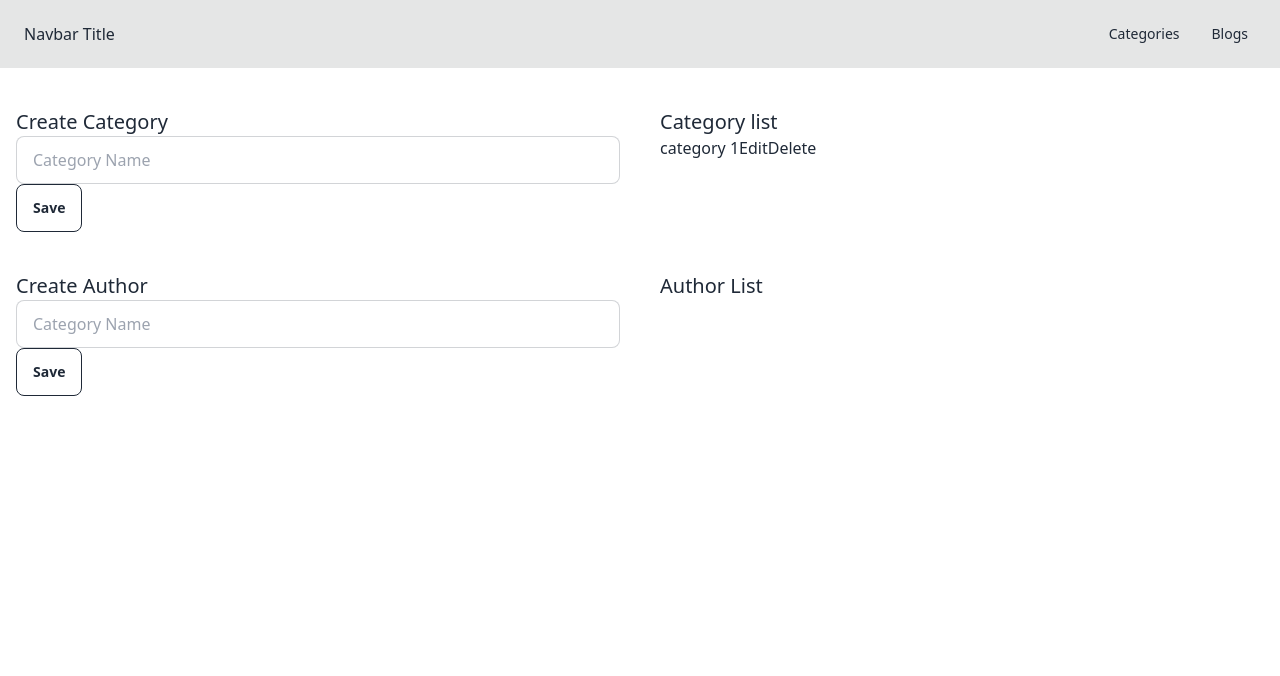
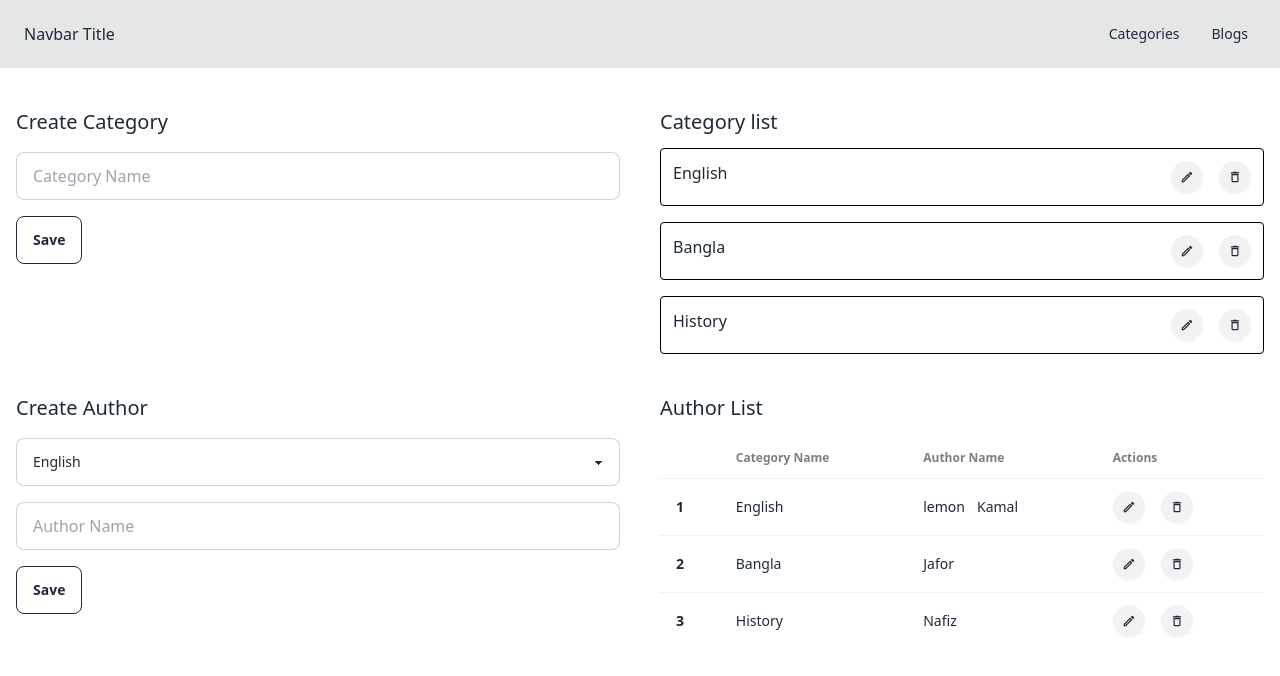
Before and after one commit to hmjuel78/advanced-blogging, a React (Vite) app: page / in a window 1280 px wide. Shown: the top 676 px of the page. Built offline with nearby package versions, Linux system fonts and the light colour scheme; data requests are answered from the project's data file.

Commit message:
cat fetch and author data fetch

```diff
--- a/db.json
+++ b/db.json
@@ -1,19 +1,91 @@
 {
-    "posts": [
+    "catagories":[
         {
-            "id": 1,
-            "title": "json-server",
-            "author": "typicode"
+            "name" : "English",
+            "id" : 1
+        },
+        {
+            "name" : "Bangla",
+            "id" : 2
+        },
+        {
+            "name" : "History",
+            "id" : 3
         }
+    ],
+    "authors": [
+        {
+            "name":"lemon",
+            "id":1,
+            "category_id" : 1
+        },
+        {
+            "name":"Kamal",
+            "id":2,
+            "category_id" : 1
+        },
+        {
+            "name":"Nafiz",
+            "id":3,
+            "category_id" : 3
+        },
+        {
+            "name":"Jafor",
+            "id":4,
+            "category_id" : 2
+        }
+    ],
+    "tags": [
+        {
+            "name" : "trending",
+            "id" : 1
+          },
+          {
+            "name" : "top",
+            "id" : 2
+          },
+          {
+            "name" : "high",
+            "id" : 3
+          },
+          {
+            "name" : "hunter",
+            "id" : 4
+          },
+          {
+            "name" : "best",
+            "id" : 5
+          }
+    ],
+    "blogs": [
+        {
+            "id" : 1,
+            "author_id" : 1,
+            "category_id" : 1,
+            "title" : "somethinmg",
+            "desc" : "long text",
+            "dateTime": "2nd Feb,2024 12:30 AM",
+            "like" : 234,
+            "tags" : [1,3,4]
+          },
+          {
+            "id" : 2,
+            "author_id" : 1,
+            "category_id" : 2,
+            "title" : "somethinmg2",
+            "desc" : "long text",
+            "like" : 234,
+            "tags" : [1,3,5]
+          }
     ],
     "comments": [
         {
-            "id": 1,
-            "body": "some comment",
-            "postId": 1
-        }
-    ],
-    "profile": {
-        "name": "typicode"
-    }
+            "blog_id" : 1,
+            "comment" : "goog job"
+          },
+          {
+            "blog_id" : 1,
+            "comment" : "goog job"
+          }
+    ]
 }
--- a/package.json
+++ b/package.json
@@ -14,6 +14,7 @@
     "@reduxjs/toolkit": "^2.2.7",
     "react": "^18.3.1",
     "react-dom": "^18.3.1",
+    "react-icons": "^5.3.0",
     "react-redux": "^9.1.2",
     "react-router-dom": "^6.26.2"
   },
--- a/src/components/author/AuthorForm.jsx
+++ b/src/components/author/AuthorForm.jsx
@@ -1,7 +1,11 @@
 import { useState } from "react"
+import { useSelector } from "react-redux"
+import { categorySelector } from "../../features/category/categorySlice"
+
 
 const AuthorForm = () => {
     const [authorName, setAuthorName] = useState('')
+    const { categories } = useSelector(categorySelector)
 
     const changeAuthName = (e) => {
         setAuthorName(e.target.value)
@@ -12,9 +16,18 @@ const AuthorForm = () => {
     }
     return (
         <div>
-            <h2 className='text-xl'>Create Author</h2>
-            <form onSubmit={authOnSubmit}>
-                <input onChange={changeAuthName} value={authorName} type="text" placeholder="Category Name" className="input input-bordered w-full" />
+            <h2 className='text-xl mb-4'>Create Author</h2>
+            <form onSubmit={authOnSubmit} className="space-y-4">
+                <select className="select select-bordered w-full">
+                    {
+                        categories &&
+                        categories?.map(category => (
+                            <option key={category.id} value={category.id}>{category.name}</option>
+                        ))
+                    }
+
+                </select>
+                <input onChange={changeAuthName} value={authorName} type="text" placeholder="Author Name" className="input input-bordered w-full" />
                 <button className="btn btn-outline">Save</button>
             </form>
         </div>
--- a/src/components/author/AuthorList.jsx
+++ b/src/components/author/AuthorList.jsx
@@ -1,8 +1,69 @@
+import { useDispatch, useSelector } from "react-redux"
+import { authorFetch, authorSelector } from "../../features/author/authorSlice"
+import { useEffect } from "react"
+import { MdOutlineDeleteOutline, MdOutlineModeEdit } from "react-icons/md"
+import { categorySelector } from "../../features/category/categorySlice"
 
 const AuthorList = () => {
+    const { authors } = useSelector(authorSelector)
+    const { categories } = useSelector(categorySelector)
+    const dispatch = useDispatch()
+
+    useEffect(() => {
+        dispatch(authorFetch())
+    }, [dispatch])
+
+
+
     return (
         <div>
-            <h2 className='text-xl'>Author List</h2>
+            <h2 className='text-xl mb-4'>Author List</h2>
+
+            <div className="overflow-x-auto">
+                <table className="table">
+                    <thead>
+                        <tr>
+                            <th></th>
+                            <th>Category Name</th>
+                            <th>Author Name</th>
+                            <th>Actions</th>
+                        </tr>
+                    </thead>
+                    <tbody>
+                        {categories &&
+                            categories?.map((category, idx) => (
+                                <tr key={category.id}>
+                                    <th>{idx + 1}</th>
+                                    <td>{category.name}</td>
+                                    <td>
+                                        <div className="flex gap-3">
+                                            {
+                                                authors?.map(author => {
+                                                    if (author.category_id === category.id) {
+                                                        return <span key={author.id}>{author.name}</span>
+                                                    }
+                                                })
+                                            }
+                                        </div>
+                                    </td>
+                                    <td>
+                                        <div className="flex gap-4">
+                                            <button className="btn btn-circle btn-sm hover:btn-info hover:text-white">
+                                                <MdOutlineModeEdit />
+                                            </button>
+                                            <button className="btn btn-circle btn-sm hover:btn-error hover:text-white">
+                                                <MdOutlineDeleteOutline />
+                                            </button>
+                                        </div>
+                                    </td>
+                                </tr>
+                            ))
+                        }
+
+                    </tbody>
+                </table>
+            </div>
+
         </div>
     )
 }
--- a/src/components/category/CategoryForm.jsx
+++ b/src/components/category/CategoryForm.jsx
@@ -1,19 +1,21 @@
-import { useState } from "react"
+import { useDispatch, useSelector } from "react-redux"
+import { categorySelector, CHAGE_CAT_NAME } from "../../features/category/categorySlice"
 
 const CategoryForm = () => {
-    const [categoryName, setCategoryName] = useState('')
+    const dispatch = useDispatch()
+    const { categoryName } = useSelector(categorySelector)
 
     const changeCatName = (e) => {
-        setCategoryName(e.target.value)
+        dispatch(CHAGE_CAT_NAME(e.target.value))
     }
     const CatNameOnSubmit = (e) => {
         e.preventDefault()
+    }
 
-    }
     return (
         <div>
-            <h2 className="text-xl">Create Category</h2>
-            <form onSubmit={CatNameOnSubmit}>
+            <h2 className="text-xl mb-4">Create Category</h2>
+            <form onSubmit={CatNameOnSubmit} className="space-y-4">
                 <input onChange={changeCatName} value={categoryName} type="text" placeholder="Category Name" className="input input-bordered w-full" />
                 <button className="btn btn-outline">Save</button>
             </form>
--- a/src/components/category/CategoryList.jsx
+++ b/src/components/category/CategoryList.jsx
@@ -1,18 +1,36 @@
+import { useEffect } from "react"
+import { useDispatch, useSelector } from "react-redux"
+import { categoryFetch, categorySelector } from "../../features/category/categorySlice"
+import { MdOutlineDeleteOutline, MdOutlineModeEdit } from "react-icons/md"
 
 const CategoryList = () => {
+    const { categories } = useSelector(categorySelector)
+    const dispatch = useDispatch()
+
+    useEffect(() => {
+        dispatch(categoryFetch())
+    }, [dispatch])
+
     return (
         <div>
-            <h2 className="text-xl">Category list</h2>
-            <ul>
-                <li>
-                    category 1
-                    <button>
-                        Edit
-                    </button>
-                    <button>
-                        Delete
-                    </button>
-                </li>
+            <h2 className="text-xl mb-3">Category list</h2>
+            <ul className="space-y-4">
+                {
+                    categories &&
+                    categories.map(category => (
+                        <li key={category.id} className="flex gap-4 w-full justify-between border border-black p-3 rounded">
+                            <span>{category.name}</span>
+                            <div className="flex gap-4">
+                                <button className="btn btn-circle btn-sm hover:btn-info hover:text-white">
+                                    <MdOutlineModeEdit />
+                                </button>
+                                <button className="btn btn-circle btn-sm hover:btn-error hover:text-white">
+                                    <MdOutlineDeleteOutline />
+                                </button>
+                            </div>
+                        </li>
+                    ))
+                }
             </ul>
         </div>
     )
--- /dev/null
+++ b/src/features/author/authorFetchAPI.js
@@ -0,0 +1,7 @@
+
+const BASE_URL = 'http://localhost:3000/authors'
+
+export const getAuthor = async () => {
+    const response = await fetch(BASE_URL)
+    return response.json()
+}
--- a/src/features/author/authorSlice.js
+++ b/src/features/author/authorSlice.js
@@ -1,19 +1,46 @@
-import { createSlice } from '@reduxjs/toolkit'
+import { createAsyncThunk, createSlice } from '@reduxjs/toolkit'
+import { getAuthor } from './authorFetchAPI'
 
 const initialState = {
-    categoryName: '',
+    authorName: '',
+    authors: [],
+    isLoading: false,
+    isError: false,
+    error: false,
 }
-
+export const authorFetch = createAsyncThunk('author/authorFetch',
+    async () => {
+        const authors = getAuthor()
+        return authors
+    }
+)
 export const authorSlice = createSlice({
     name: 'author',
     initialState,
     reducers: {
         CHAGE_CAT_NAME: (state, action) => {
-            state.categoryName = action.payload
+            state.authorName = action.payload
         },
+
     },
+    extraReducers: (builder) => {
+        builder
+            .addCase(authorFetch.pending, (state) => {
+                state.isError = false
+                state.isLoading = true
+            })
+            .addCase(authorFetch.fulfilled, (state, action) => {
+                state.isLoading = false
+                state.authors = action.payload
+            })
+            .addCase(authorFetch.rejected, (state, action) => {
+                state.isLoading = false
+                state.isError = true
+                state.error = action.error
+            })
+    }
 })
-
+export const authorSelector = (state => state.authorReducer)
 export const { CHAGE_CAT_NAME } = authorSlice.actions
 
 export default authorSlice.reducer
--- /dev/null
+++ b/src/features/category/categoryFetchAPI.js
@@ -0,0 +1,7 @@
+
+const BASE_URL = 'http://localhost:3000/catagories'
+
+export const getCategory = async () => {
+    const response = await fetch(BASE_URL)
+    return response.json()
+}
--- a/src/features/category/categorySlice.js
+++ b/src/features/category/categorySlice.js
@@ -1,8 +1,20 @@
-import { createSlice } from '@reduxjs/toolkit'
+import { createAsyncThunk, createSlice } from '@reduxjs/toolkit'
+import { getCategory } from './categoryFetchAPI'
 
 const initialState = {
     categoryName: '',
+    isLoading: false,
+    isError: false,
+    error: false,
+    categories: []
 }
+
+export const categoryFetch = createAsyncThunk('category/categoryFetch',
+    async () => {
+        const categories = getCategory()
+        return categories
+    }
+)
 
 export const categorySlice = createSlice({
     name: 'category',
@@ -12,7 +24,26 @@ export const categorySlice = createSlice({
             state.categoryName = action.payload
         },
     },
+    extraReducers: (builder) => {
+        builder
+            .addCase(categoryFetch.pending, (state) => {
+                state.isError = false
+                state.isLoading = true
+            })
+            .addCase(categoryFetch.fulfilled, (state, action) => {
+                state.isLoading = false
+                state.categories = action.payload
+            })
+            .addCase(categoryFetch.rejected, (state, action) => {
+                state.isLoading = false
+                state.isError = true
+                state.error = action.error
+            })
+    }
 })
+
+
+export const categorySelector = (state => state.categoryReducer)
 
 export const { CHAGE_CAT_NAME } = categorySlice.actions
 
--- a/src/pages/Blogs.jsx
+++ b/src/pages/Blogs.jsx
@@ -1,9 +1,16 @@
+import { useSelector } from "react-redux"
+import { categorySelector } from "../features/category/categorySlice"
 
 
 const Blogs = () => {
+    const { categories } = useSelector(categorySelector)
+
     return (
         <div>
             <h2 className="text-xl">Blogs Page</h2>
+            {
+                categories.map(cat => <li key={cat.id}>{cat.name}</li>)
+            }
         </div>
     )
 }
```
Also changed, not shown: 1 other file (tests, documents, lock files or other folders).
